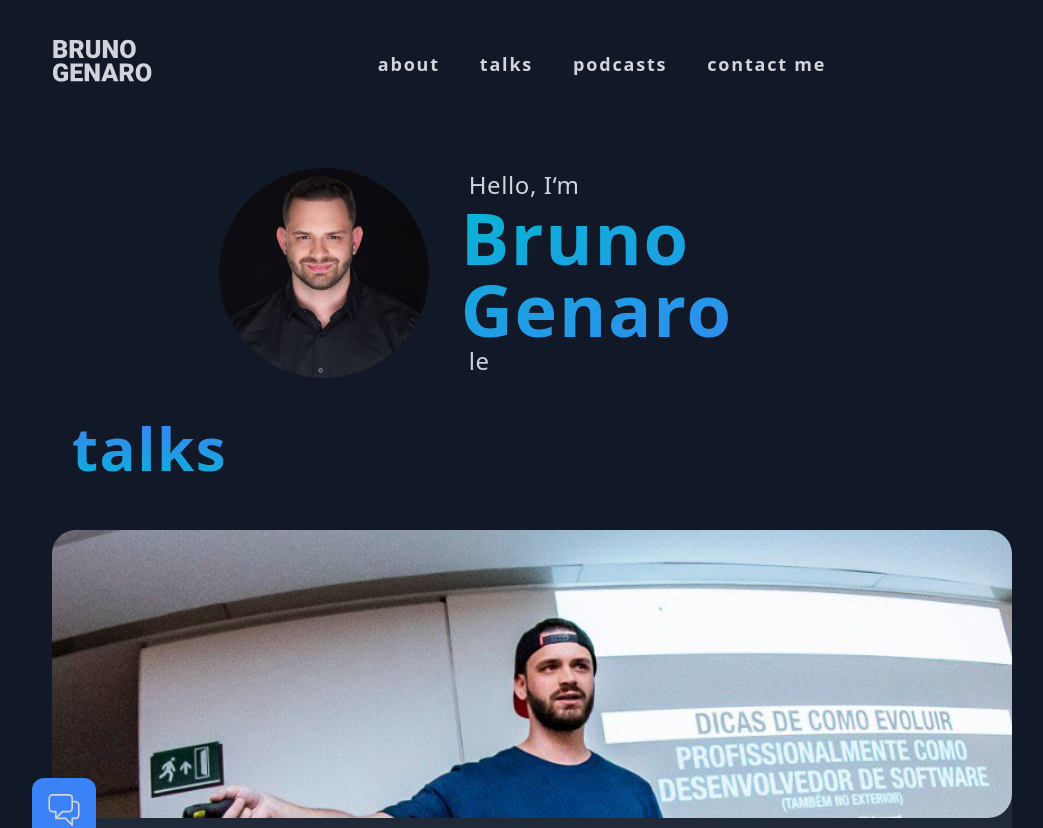
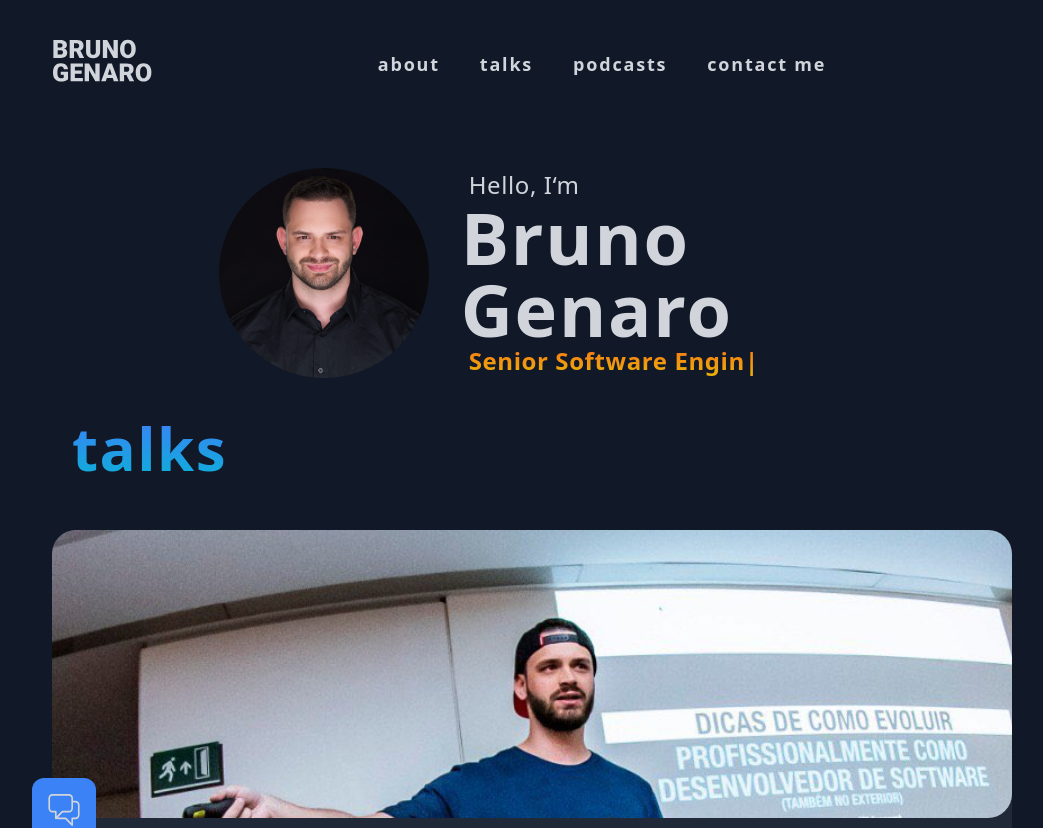
Before and after one commit to brunogenaro/bgenaro.me, a Next.js app: page / in a window 1280 px wide. Shown: the top 828 px of the page, without its empty margins (108-1151 px from the left). Built offline with nearby package versions, Linux system fonts and the light colour scheme.

Commit message:
feat: text aniamtion time humanization

```diff
--- a/src/components/HomeBanner/index.tsx
+++ b/src/components/HomeBanner/index.tsx
@@ -1,23 +1,29 @@
 import Link from 'next/link'
 import { useEffect, useState } from 'react'
 import Avatar from '../Avatar'
+import Gradient from '../GradientText/styles'
 
 const HomeBanner: React.FC = () => {
   const words = [
-    'lets count one',
-    'lets count two',
-    'lets count three',
-    'lets count four',
-    'lets count five',
-    'lets count six',
-    'lets count seven',
-    'lets count eight',
-    'lets count nine',
-    'lets count ten',
+    'Senior Software Engineer',
+    'JavaScript Consultant',
+    'CEO at WebSolutionsFL',
+    'Speaker',
+    'Event Producer',
+    'OrlandoJS Meetup Co-Organizer',
+    'Father to two beautiful daughters',
   ]
+
+  const colors = [
+    ['#22C55E', '#10b981'],
+    ['#F97316', '#eab308'],
+    ['#EC4899', '#8B5CF6'],
+    ['#3B82F6', '#06b6d4'],
+  ]
+
   const wordsCount = words.length
-  const typingInterval = 200
-
+  const [typingInterval, setTypingInterval] = useState(250)
+  const [colorIndex, setColorIndex] = useState(0)
   const [switcher, setSwitcher] = useState(false)
   const [index, setIndex] = useState(0)
   const [currentCharacter, setCurrentCharacter] = useState(1)
@@ -52,6 +58,23 @@ const HomeBanner: React.FC = () => {
     }
   }
 
+  const colorSwapper = () => {
+    if (colorIndex === colors.length - 1) {
+      setColorIndex(0)
+    }
+    if (colorIndex < colors.length - 1) {
+      setColorIndex(s => s + 1)
+    }
+  }
+
+  const antMetronome = () => {
+    if (currentCharacter === WordLength - 1 && direction === 1) {
+      setTypingInterval(() => 2000)
+    } else {
+      setTypingInterval(Math.floor(Math.random() * 100) + 120)
+    }
+  }
+
   const toggle = async () => {
     setTimeout(() => {
       setSwitcher(s => !s)
@@ -61,14 +84,15 @@ const HomeBanner: React.FC = () => {
   useEffect(() => {
     toggle()
     typing()
+    antMetronome()
     setWord(words[index].substring(0, currentCharacter))
-    console.log(
-      `index: ${index}`,
-      `currentCharacter: ${currentCharacter}`,
-      `WordLength: ${WordLength}`,
-      `direction: ${direction}`,
-    )
+
+    console.log(typingInterval)
   }, [switcher])
+
+  useEffect(() => {
+    colorSwapper()
+  }, [WordLength])
 
   return (
     <section className="my-10 grid grid-cols-12 content-center items-center gap-10">
@@ -82,12 +106,15 @@ const HomeBanner: React.FC = () => {
           <span className=" text-sm tracking-wide  sm:text-base md:text-lg lg:text-xl xl:text-2xl 2xl:text-3xl">
             Hello, I&#8216;m
           </span>
-          <h1 className="-ml-2 bg-gradient-to-br from-cyan-500 to-blue-500 bg-clip-text text-3xl font-bold tracking-wide text-transparent sm:text-4xl md:text-5xl lg:text-6xl xl:text-7xl 2xl:text-8xl">
+          <h1 className="-ml-2 text-3xl font-bold tracking-wide sm:text-4xl md:text-5xl lg:text-6xl xl:text-7xl 2xl:text-8xl">
             Bruno Genaro
           </h1>
-          <span className=" text-sm tracking-wide  sm:text-base md:text-lg lg:text-xl xl:text-2xl 2xl:text-3xl">
-            {word}
-          </span>
+          <Gradient
+            className=" text-sm tracking-wide font-bold sm:text-base md:text-lg lg:text-xl xl:text-2xl 2xl:text-3xl"
+            colors={colors[colorIndex]}
+          >
+            {word}|
+          </Gradient>
         </div>
       </Link>
     </section>
```
